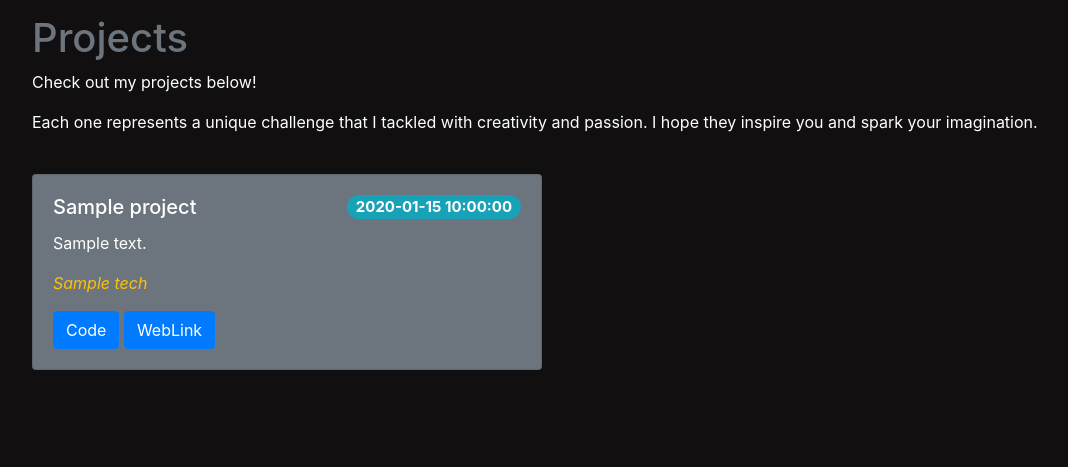
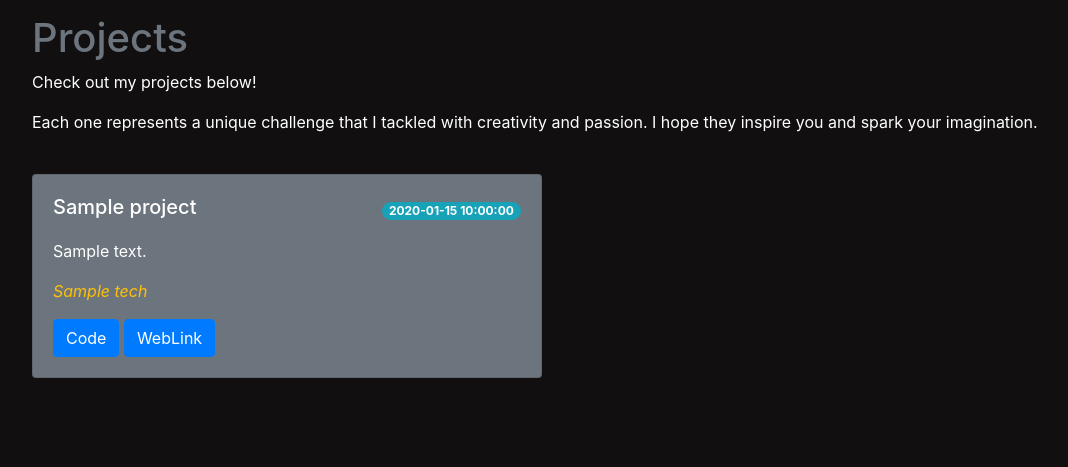
Before and after one commit to buildwithdan/flask-portfolio, a Flask app: template api/templates/projects.html in a window 1280 px wide. Shown: the part 222-689 px from the top of the page, without its empty margins (83-1151 px from the left). Run offline with Flask 2, Linux system fonts and the light colour scheme; the template is opened without the code that fills it: most values are stand-ins (such as "Sample title", 1, 10 or a date in 2020); some libraries are stand-ins or nearby versions.

Commit message:
modifiy pill

```diff
--- a/api/templates/projects.html
+++ b/api/templates/projects.html
@@ -15,11 +15,11 @@ content%}
   <div class="col-sm-6 mb-3">
     <div class="card bg-secondary">
       <div class="card-body">
-        <h5 class="card-title d-flex justify-content-between bg-secondary">
-          {{ project.title }}<span class="badge badge-pill bg-info text-white"
-            >{{ project.date }}</span
-          >
-        </h5>
+        <div
+          class="card-title d-flex justify-content-between bg-secondary align-items-center">
+          <h5 class="">{{ project.title }}</h5>
+          <span class="badge badge-pill bg-info">{{ project.date }}</span>
+        </div>
         <p class="card-text">{{ project.shortDesc }}</p>
         <p class="text-warning"><em class="">{{ project.tech }}</em></p>
         <a
```
